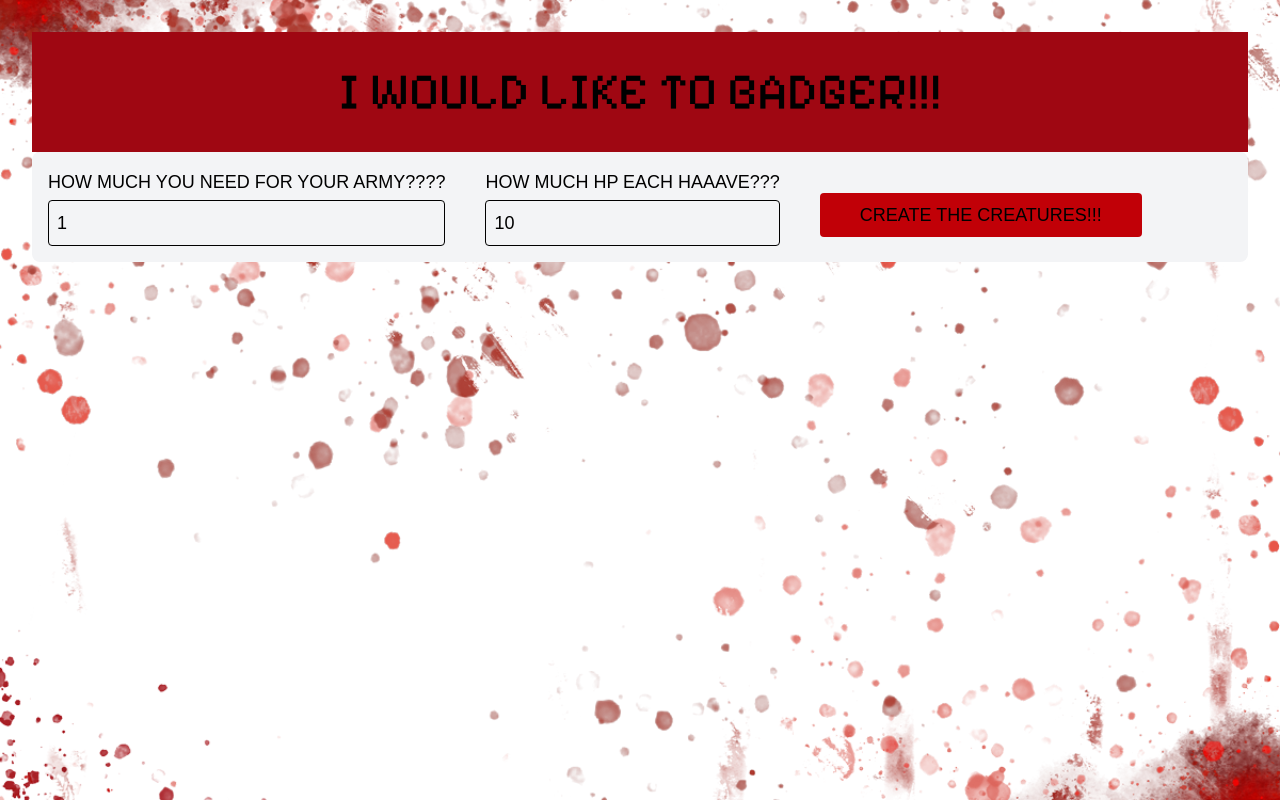
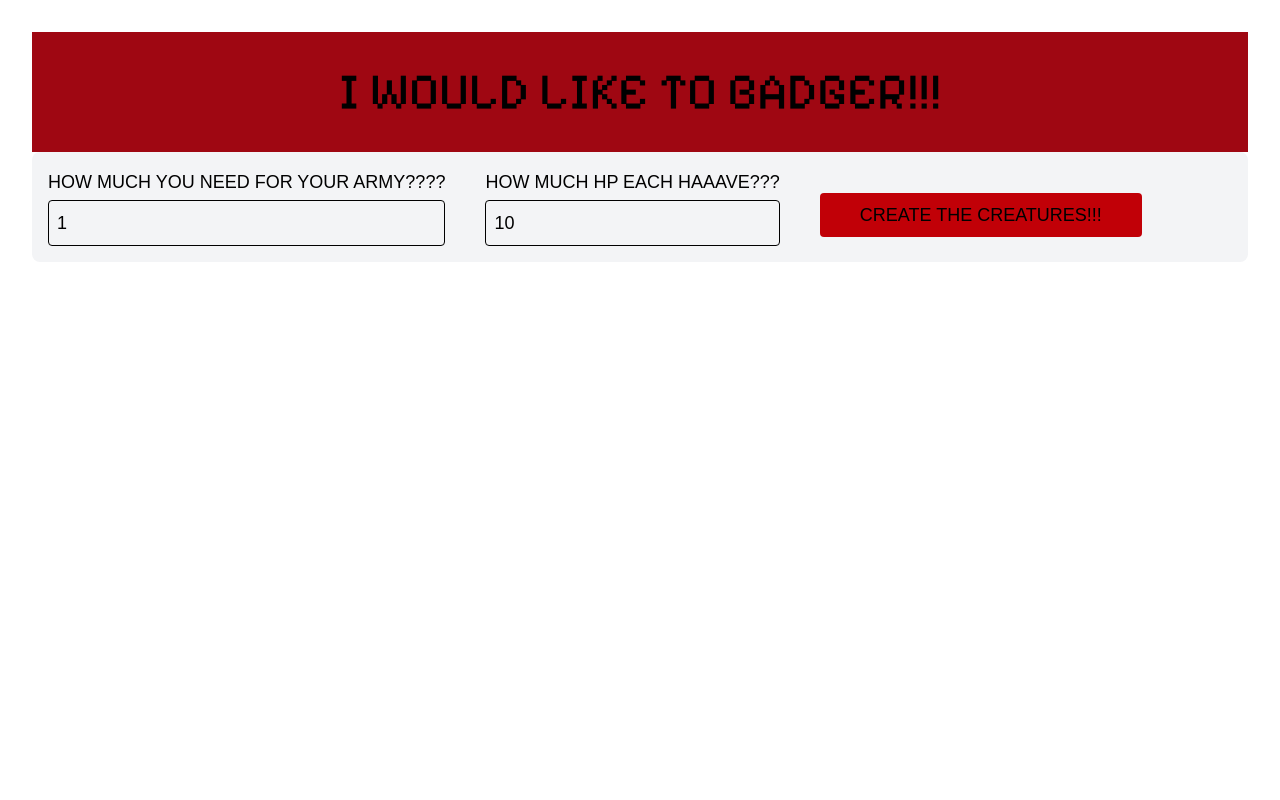
Before and after one commit to drmisssciurus/badger-app, a React (Vite) app: page / in a window 1280 px wide. Built offline with nearby package versions, Linux system fonts and the light colour scheme; a web font is replaced by a local one.

Commit message:
hp input now number, form now responcive

```diff
--- a/src/BadgerCard.tsx
+++ b/src/BadgerCard.tsx
@@ -68,7 +68,7 @@ export default function BadgerCard({
       <div className="flex flex-col gap-2 mt-2">
         <input
           className="bg-gray-300 text-black rounded-2xl px-2 py-1 text-right font-pixel"
-          type="text"
+          type="number"
           value={amount}
           onChange={handleChange}
           min={0}
--- a/src/BadgerForm.tsx
+++ b/src/BadgerForm.tsx
@@ -30,12 +30,12 @@ export default function BadgerForm({ onCreate }: Props) {
   return (
     <form
       onSubmit={handleSubmit}
-      className="p-4 bg-gray-100 rounded-lg flex items-center gap-10"
+      className="p-4 bg-gray-100 rounded-lg flex flex-wrap items-center gap-10"
     >
       <label className="block font-pixel text-lg">
         HOW MUCH YOU NEED FOR YOUR ARMY????
         <input
-          type="number"
+          type="text"
           value={count}
           onChange={(e) => setCount(Number(e.target.value))}
           min="1"
--- a/src/index.css
+++ b/src/index.css
@@ -12,11 +12,20 @@ a {
 }
 
 body {
-  background-image: url('./assets/bg-blood.png');
+  /* background-image: url('./assets/bg-blood.png');
 
   background-size: cover;
   background-position: center;
-  background-repeat: no-repeat;
+  background-repeat: no-repeat; */
+
+  /* background: rgb(255, 108, 108);
+  background: linear-gradient(
+    11deg,
+    rgba(255, 108, 108, 1) 0%,
+    rgba(255, 255, 255, 1) 25%,
+    rgba(255, 255, 255, 1) 64%,
+    rgba(255, 108, 108, 1) 100%
+  ); */
   min-width: 320px;
   width: 100%;
   min-height: 100vh;
```
